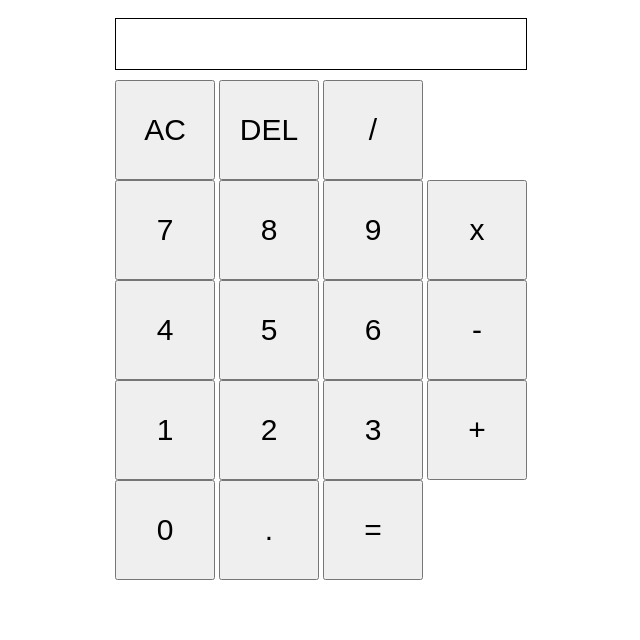
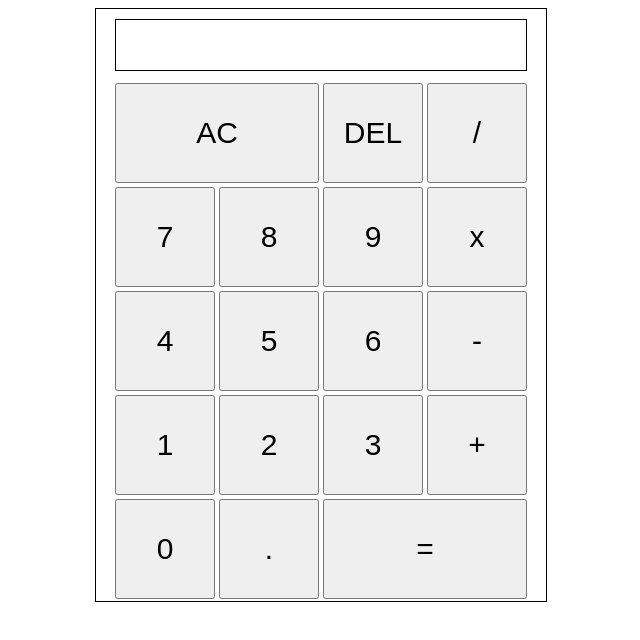
Before and after one commit to ernmin/calculator, a plain HTML site: page index.html in a window 1280 px wide. Shown: the whole page, without its empty margins (319-959 px from the left). Drawn offline with Linux system fonts and the light colour scheme.

Commit message:
Change Calculator Appearance Enlarge button size of AC and Equals Draw Border of Calculator

```diff
--- a/index.html
+++ b/index.html
@@ -7,9 +7,10 @@
         <script src="script.js"></script>
     </head>
     <body>
+        <div class="page">
             <div class="calculator">
                 <div class="field"></div>
-            <div>
+                <div class="buttons">
                     <div class="deleteRow">
                         <button id="AC">AC</button>
                         <button id="backspace">DEL</button>
@@ -40,5 +41,6 @@
                     </div>
                 </div>
             </div>
+        </div>
     </body>
     </html>
--- a/styles.css
+++ b/styles.css
@@ -1,9 +1,18 @@
+.page{
+    display:flex;
+    justify-content: center;
+}
 .calculator{
-    display:flex;
+    display: flex;
     flex-direction: column;
     align-items: center;
+    border:thin solid black;
+    width: 450px;
+
 }
+
 .field {
+    display:flex;
     border:thin solid black;
     height: 50px;
     width: 410px;
@@ -12,8 +21,55 @@
     text-align: right;
 }
 
+.buttons{
+    flex-direction: column;
+    align-items: center;
+}
+
 button {
     min-width: 100px;
     min-height: 100px;
     font-size: 30px;
+    margin:2px
 }
+
+.deleteRow{
+    display: flex;
+    flex-direction: row;
+    justify-content: space-between;
+}
+.sevenRow{
+    display: flex;
+    flex-direction: row;
+    justify-content: space-between;
+}
+.fourRow{
+    display: flex;
+    flex-direction: row;
+    justify-content: space-between;
+}
+.oneRow{
+    display: flex;
+    flex-direction: row;
+    justify-content: space-between;
+}
+
+.zeroRow{
+    display: flex;
+    flex-direction: row;
+    justify-content: space-between;
+}
+
+#AC{
+    display: flex;
+    flex-grow: 1;
+    justify-content: center;
+    align-items: center;
+}
+
+#equal{
+    display: flex;
+    flex-grow: 1;
+    justify-content: center;
+    align-items: center;
+}
```
Lines whose indentation alone changed are shown as unchanged.
